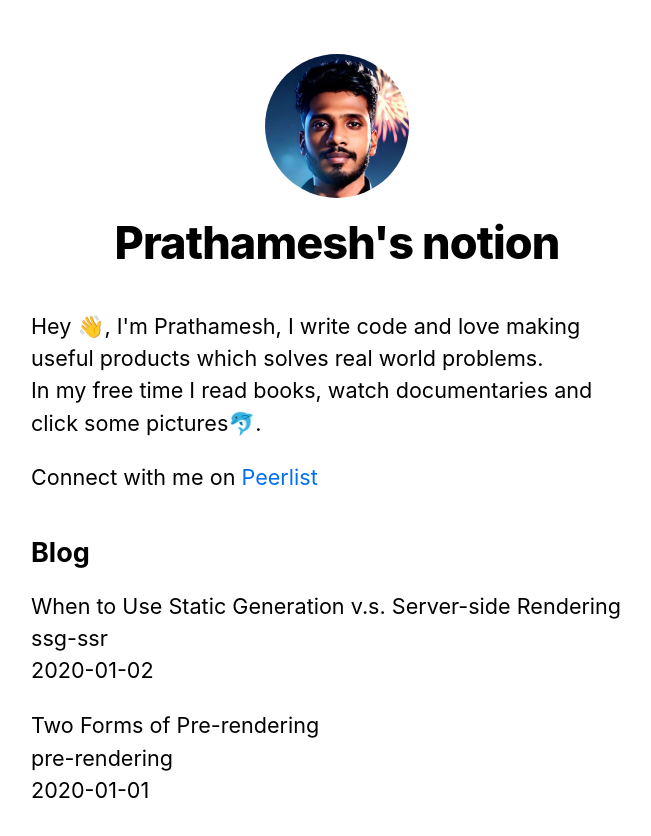
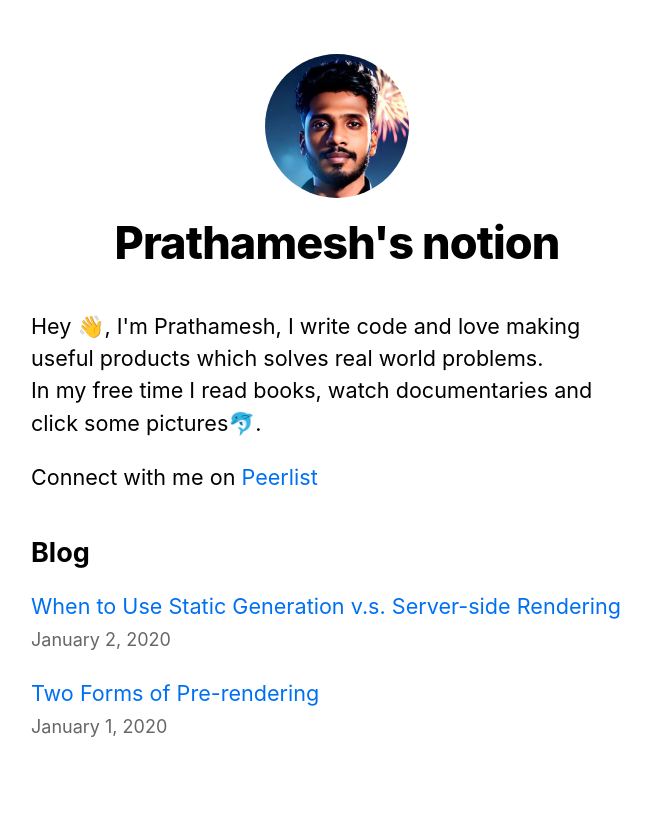
Before and after one commit to Prathamesh-Dukare/my-blog, a Next.js app: page / in a window 1280 px wide. Shown: the top 836 px of the page, without its empty margins (303-954 px from the left). Built offline with nearby package versions, Linux system fonts and the light colour scheme.

Commit message:
render each blog & format some code

```diff
--- /dev/null
+++ b/components/date.js
@@ -0,0 +1,6 @@
+import { parseISO, format } from 'date-fns';
+
+export default function Date({ dateString }) {
+  const date = parseISO(dateString);
+  return <time dateTime={dateString}>{format(date, 'LLLL d, yyyy')}</time>;
+}
--- a/package.json
+++ b/package.json
@@ -6,9 +6,12 @@
     "start": "next start"
   },
   "dependencies": {
+    "date-fns": "^2.29.3",
     "gray-matter": "^4.0.3",
     "next": "latest",
     "react": "18.2.0",
-    "react-dom": "18.2.0"
+    "react-dom": "18.2.0",
+    "remark": "^14.0.2",
+    "remark-html": "^15.0.2"
   }
 }
--- a/pages/index.jsx
+++ b/pages/index.jsx
@@ -2,6 +2,8 @@
 import Layout, { siteTitle } from '../components/layout';
 import utilStyles from '../styles/utils.module.css';
 import { getSortedPostsData } from '../utils/posts';
+import Link from 'next/link';
+import Date from '../components/date';
 
 export async function getStaticProps() {
   const allPostsData = getSortedPostsData();
@@ -33,11 +35,11 @@
         <ul className={utilStyles.list}>
           {allPostsData.map(({ id, date, title }) => (
             <li className={utilStyles.listItem} key={id}>
-              {title}
+              <Link href={`/posts/${id}`}>{title}</Link>
               <br />
-              {id}
-              <br />
-              {date}
+              <small className={utilStyles.lightText}>
+                <Date dateString={date} />
+              </small>
             </li>
           ))}
         </ul>
--- a/utils/posts.js
+++ b/utils/posts.js
@@ -1,6 +1,8 @@
 import fs from 'fs';
 import path from 'path';
 import matter from 'gray-matter';
+import { remark } from 'remark';
+import html from 'remark-html';
 
 const postsDirectory = path.join(process.cwd(), 'posts');
 
@@ -59,16 +61,23 @@
   });
 }
 
-export function getPostData(id) {
+export async function getPostData(id) {
   const fullPath = path.join(postsDirectory, `${id}.md`);
   const fileContents = fs.readFileSync(fullPath, 'utf8');
 
   // Use gray-matter to parse the post metadata section
   const matterResult = matter(fileContents);
 
+  // Use remark to convert markdown into HTML string
+  const processedContent = await remark()
+    .use(html)
+    .process(matterResult.content);
+  const contentHtml = processedContent.toString();
+
   // Combine the data with the id
   return {
     id,
+    contentHtml,
     ...matterResult.data,
   };
 }
```
Also changed, not shown: pages/posts/[id].js (+20 -9 lines), 1 other file (tests, documents, lock files or other folders).
